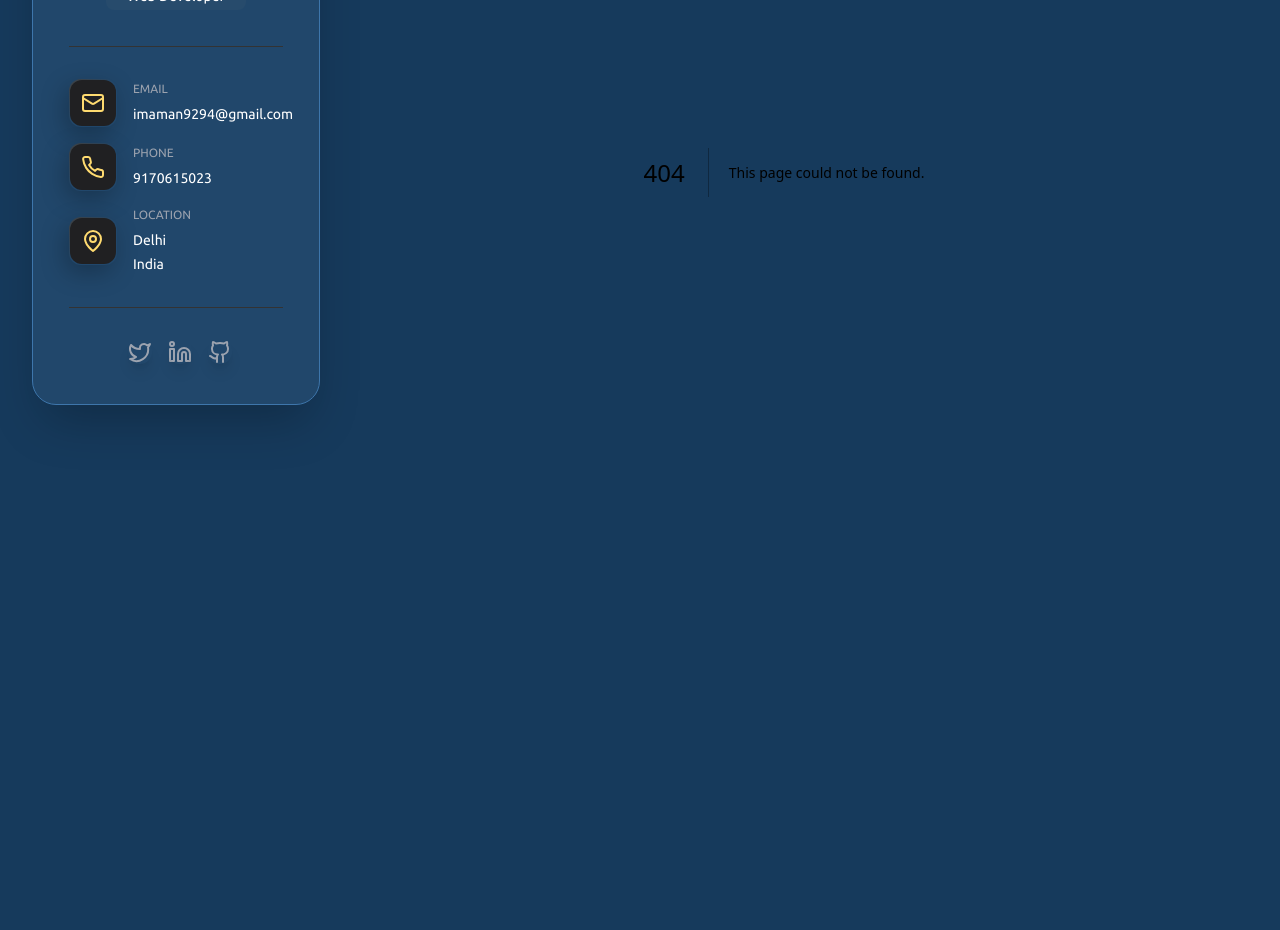
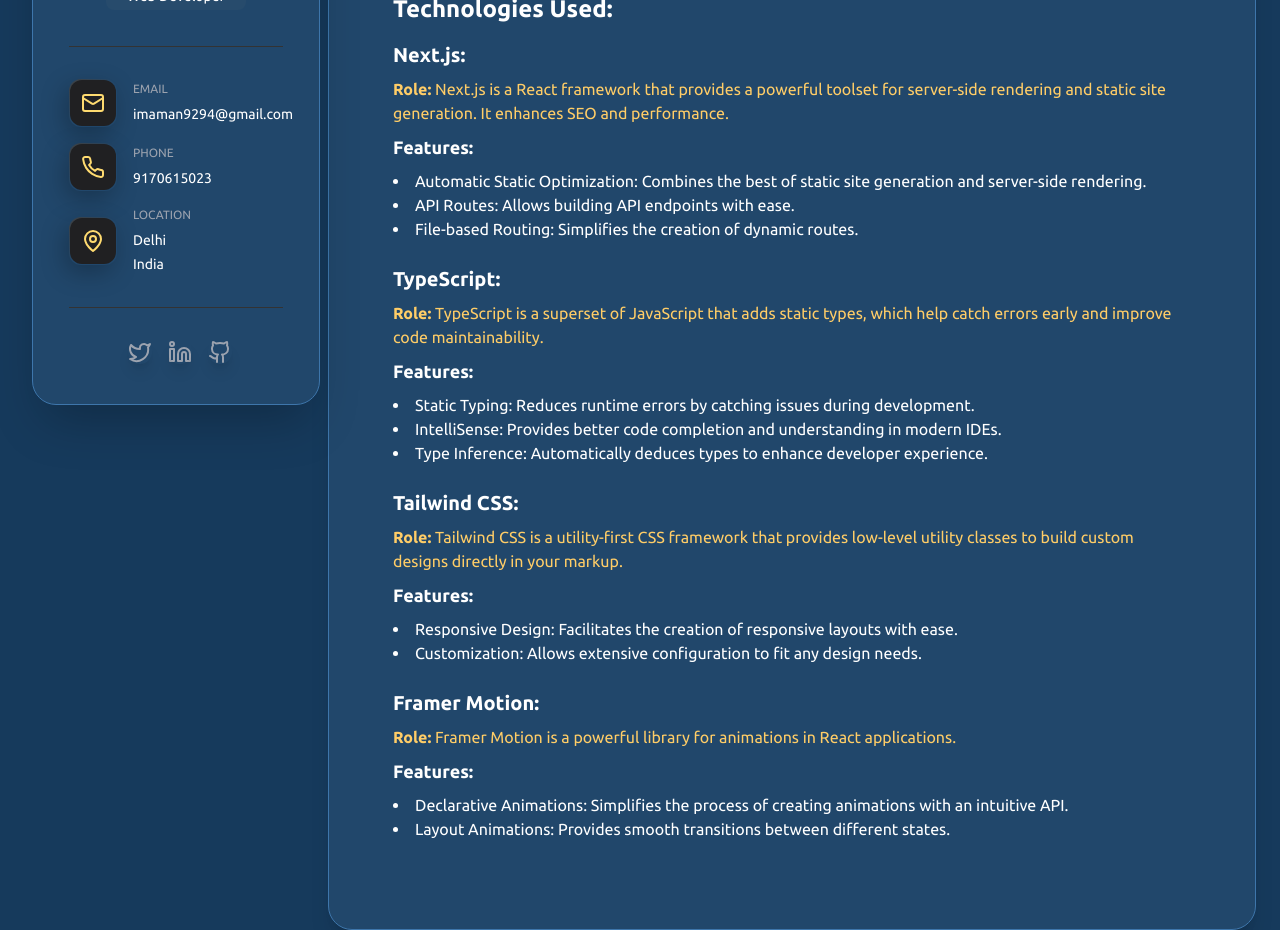
Before and after one commit to satyam9721/resume_next, a Next.js app: page /websiteinfo in a window 1280 px wide. Before the commit this address had no page. Shown: the part 260-1190 px from the top of the page. Before the commit the page ends 864 px from the top, so only its background shows below. Built offline with nearby package versions, Linux system fonts and the light colour scheme.

Commit message:
website info added

```diff
--- a/src/app/(protfolio)/certificates/page.tsx
+++ b/src/app/(protfolio)/certificates/page.tsx
@@ -1,11 +1,16 @@
 import React from 'react'
+import SingleProject from '../../../components/SingleProject';
 
 const Certificates = () => {
   return (
     <div>
-      Certificates
-
-      <p>Lorem ipsum dolor sit amet consectetur adipisicing elit. Eum, debitis. Incidunt tenetur sunt eius? Aperiam, totam animi non quia mollitia perferendis vitae adipisci suscipit? Voluptatem, sunt. Reprehenderit odit autem earum aliquid, incidunt exercitationem voluptate alias placeat voluptatibus tempore quos, voluptates neque, aspernatur eveniet!</p>
+     <SingleProject
+      gitUrl=''
+      title='My Project'
+      previewUrl=''
+      description='About my certificate'
+      imgUrl='https://www.w3schools.com/html/img_cert_html.jpg'
+     />
     </div>
   )
 }
--- a/src/app/(protfolio)/page.tsx
+++ b/src/app/(protfolio)/page.tsx
@@ -37,7 +37,7 @@ export default function Home() {
 
             </span>
           </h2>
-          <p className="text-slate-300 mt-3 text-justify ">
+          <p className="text-slate-300 mt-3 ">
         {AboutMe}
 
       </p>
--- /dev/null
+++ b/src/app/(protfolio)/websiteinfo/page.tsx
@@ -0,0 +1,64 @@
+import React from 'react';
+
+const WebsiteInformation: React.FC = () => {
+  return (
+    <div className="max-w-4xl mx-auto p-8">
+
+      <p className="text-[#ffcd67] text-xl  mb-4">
+        This website is built by Aman Gupta with the latest web development technologies to ensure a fast, scalable, and user-friendly experience. Below are the key technologies and their respective roles in the website:
+      </p>
+      <div className="mb-6">
+        <h2 className="text-2xl font-bold mb-4">Technologies Used:</h2>
+        <div className="mb-6">
+          <h3 className="text-xl font-bold mb-2">Next.js:</h3>
+          <p className="text-[#ffcd67] mb-2">
+            <strong>Role:</strong> Next.js is a React framework that provides a powerful toolset for server-side rendering and static site generation. It enhances SEO and performance.
+          </p>
+          <h4 className="text-lg font-bold mb-2">Features:</h4>
+          <ul className="list-disc list-inside mb-4">
+            <li>Automatic Static Optimization: Combines the best of static site generation and server-side rendering.</li>
+            <li>API Routes: Allows building API endpoints with ease.</li>
+            <li>File-based Routing: Simplifies the creation of dynamic routes.</li>
+          </ul>
+        </div>
+        <div className="mb-6">
+          <h3 className="text-xl font-bold mb-2">TypeScript:</h3>
+          <p className="text-[#ffcd67] mb-2">
+            <strong>Role:</strong> TypeScript is a superset of JavaScript that adds static types, which help catch errors early and improve code maintainability.
+          </p>
+          <h4 className="text-lg font-bold mb-2">Features:</h4>
+          <ul className="list-disc list-inside mb-4">
+            <li>Static Typing: Reduces runtime errors by catching issues during development.</li>
+            <li>IntelliSense: Provides better code completion and understanding in modern IDEs.</li>
+            <li>Type Inference: Automatically deduces types to enhance developer experience.</li>
+          </ul>
+        </div>
+        <div className="mb-6">
+          <h3 className="text-xl font-bold mb-2">Tailwind CSS:</h3>
+          <p className="text-[#ffcd67] mb-2">
+            <strong>Role:</strong> Tailwind CSS is a utility-first CSS framework that provides low-level utility classes to build custom designs directly in your markup.
+          </p>
+          <h4 className="text-lg font-bold mb-2">Features:</h4>
+          <ul className="list-disc list-inside mb-4">
+            <li>Responsive Design: Facilitates the creation of responsive layouts with ease.</li>
+            <li>Customization: Allows extensive configuration to fit any design needs.</li>
+
+          </ul>
+        </div>
+        <div className="mb-6">
+          <h3 className="text-xl font-bold mb-2">Framer Motion:</h3>
+          <p className="text-[#ffcd67] mb-2">
+            <strong>Role:</strong> Framer Motion is a powerful library for animations in React applications.
+          </p>
+          <h4 className="text-lg font-bold mb-2">Features:</h4>
+          <ul className="list-disc list-inside mb-4">
+            <li>Declarative Animations: Simplifies the process of creating animations with an intuitive API.</li>
+            <li>Layout Animations: Provides smooth transitions between different states.</li>
+          </ul>
+        </div>
+      </div>
+    </div>
+  );
+};
+
+export default WebsiteInformation;
--- a/src/components/Connect.tsx
+++ b/src/components/Connect.tsx
@@ -64,7 +64,7 @@ const Connect = ({ widthManager }: ConnectProps) => {
             <Link
               href={social.url}
               target="_blank"
-              className="social-link text-gray-400 text-xl hover:text-gray-300 transform transition-transform duration-200 relative before:absolute before:inset-0 before:bg-inherit before:rounded-full before:transform before:scale-100 before:transition before:duration-200 before:shadow-lg hover:before:scale-110 hover:before:shadow-xl hover:-translate-y-1"
+              className="social-link text-gray-400 text-xl hover:text-gray-300 transform transition-transform duration-200 relative before:absolute before:inset-0 before:bg-inherit before:rounded-full before:transform before:scale-100 before:transition before:duration-200 before:shadow-lg hover:before:scale-110 hover:before:shadow-xl hover:-translate-y-1 "
               aria-label={social.name}
             >
               {social.icon}
--- a/src/components/NavbarRoutes.tsx
+++ b/src/components/NavbarRoutes.tsx
@@ -44,7 +44,11 @@ const NavbarRoutes = () => {
       name: "Contact",
       icon: Settings,
     },
-
+    {
+      href: "/websiteinfo",
+      name: "info",
+      icon: Settings,
+    },
 
   ];
 
--- a/src/components/SingleProject.tsx
+++ b/src/components/SingleProject.tsx
@@ -1,3 +1,4 @@
+"use client"
 import React, { useState } from "react";
 import Link from "next/link";
 import { CodeXml, Eye } from "lucide-react";
@@ -10,7 +11,7 @@ interface ProjectCardProps {
   description: string;
   gitUrl: string;
   previewUrl: string;
-  id: number;
+  id?: number;
 }
 
 const SingleProject = ({
@@ -22,26 +23,31 @@ const SingleProject = ({
   id,
 }: ProjectCardProps) => {
   const pathName = usePathname();
+  const pathStatus = pathName.startsWith("/certificates")
 
   return (
     <div>
       <div
-        className={`h-52 w-full  md:h-96 rounded-xl relative group  overflow-hidden  border cursor-pointer border-[#ffcd67]  transform hover:translate-y-1 hover:shadow-xl transition ease-in-out duration-300`}
+        className={`h-52 w-full  md:h-[500px] rounded-xl relative group  overflow-hidden  border cursor-pointer border-[#ffcd67]  transform hover:translate-y-1 hover:shadow-xl transition ease-in-out duration-300`}
         style={{
           background: `url(${imgUrl})`,
           backgroundSize: "cover",
-          backgroundPosition: "center", // Center the background image
+          backgroundPosition: "cover", // Center the background image
         }}
 
       >
         <div className="overlay items-center justify-center absolute top-0 left-0 w-full overflow-hidden  h-full bg-[#181818] bg-opacity-0 hidden group-hover:flex group-hover:bg-opacity-80 transition-all duration-500 ">
-          <Link
+
+         {
+          !pathStatus && <Link
           href={gitUrl}
           className="h-14 w-14 mr-2 border-2 relative rounded-full border-[#ADB7BE] hover:border-white group/link"
           target="_blank"
         >
           <CodeXml className="h-10 w-10 text-[#ADB7BE] absolute top-1/2 left-1/2 transform -translate-x-1/2 -translate-y-1/2  cursor-pointer group-hover/link:text-white" />
         </Link>
+         }
+
           <Link
             href={previewUrl}
             className="h-14 w-14 border-2 relative rounded-full border-[#ADB7BE] hover:border-white group/link"
```
Also changed, not shown: src/components/Mail.tsx (line endings or trailing spaces). Lines whose indentation alone changed are shown as unchanged.
